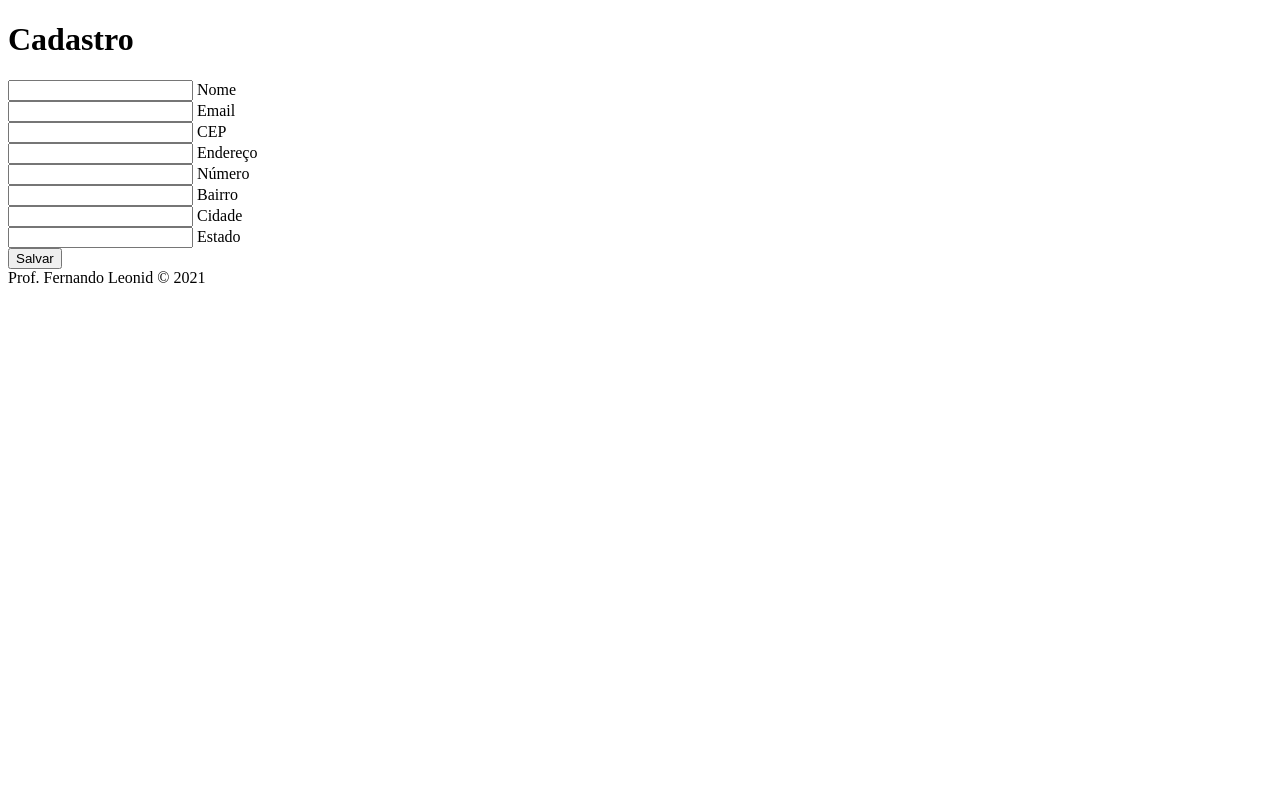
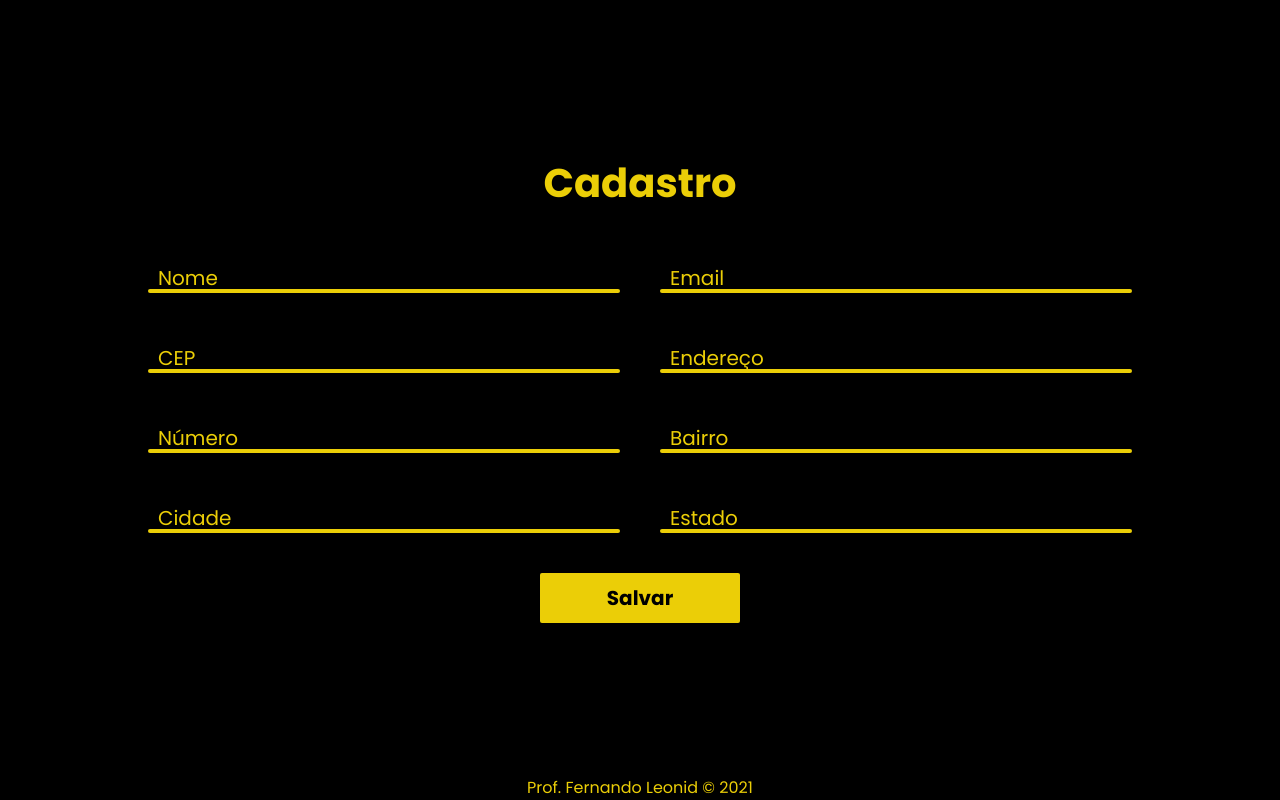
Before and after one commit to gustavomyszko/VScode_python, a plain HTML site: page ConsumoAPIJava/index.html in a window 1280 px wide. Drawn offline with Linux system fonts and the light colour scheme.

Commit message:
directory

```diff
--- a/ConsumoAPIJava/index.html
+++ b/ConsumoAPIJava/index.html
@@ -3,7 +3,7 @@
 <head>
     <meta charset="UTF-8">
     <meta name="viewport" content="width=device-width, initial-scale=1.0">
-    <link rel="stylesheet" href=".\style.css">
+    <link rel="stylesheet" href="CSS\style.css">
     <title>Cadastro</title>
 </head>
 <body>
```
